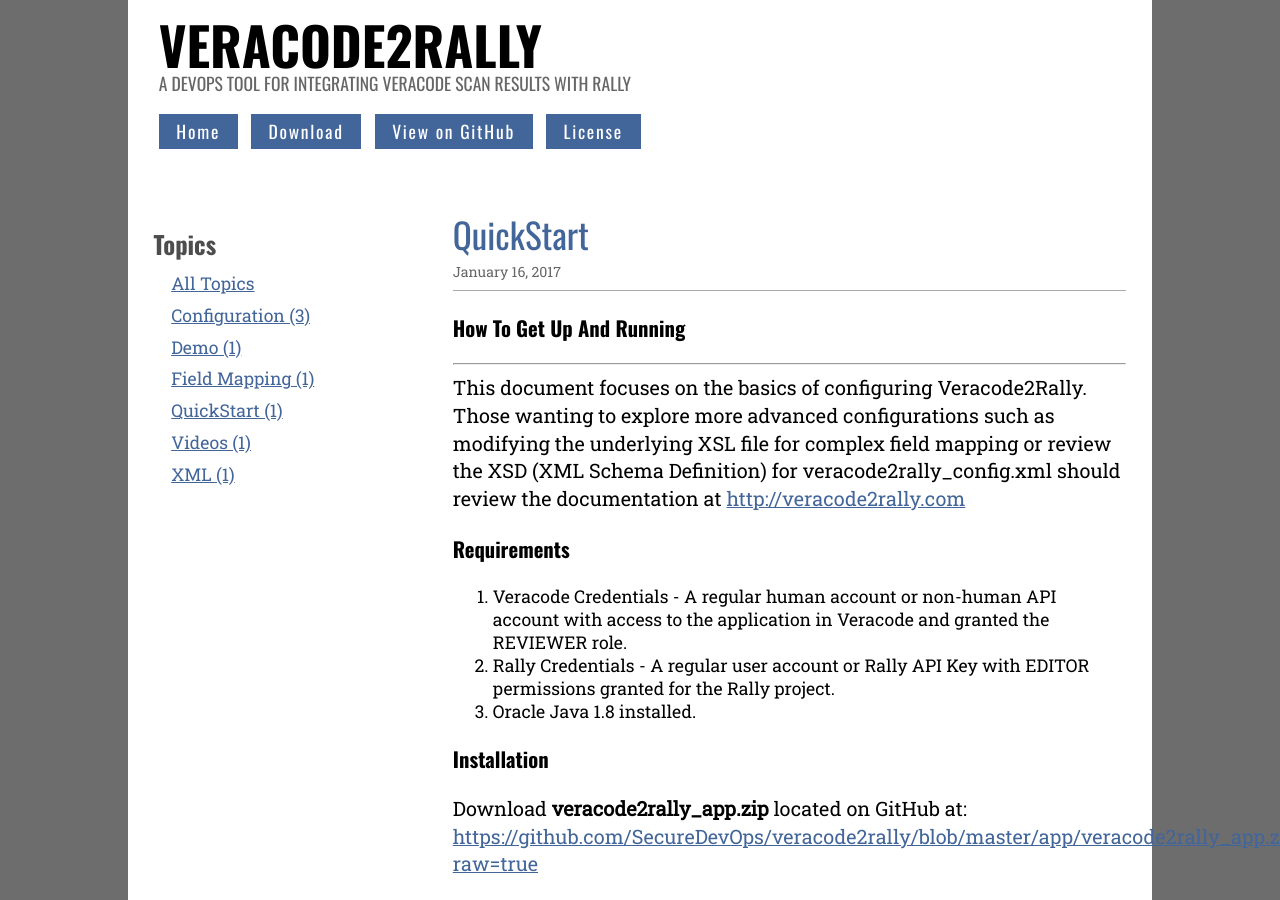
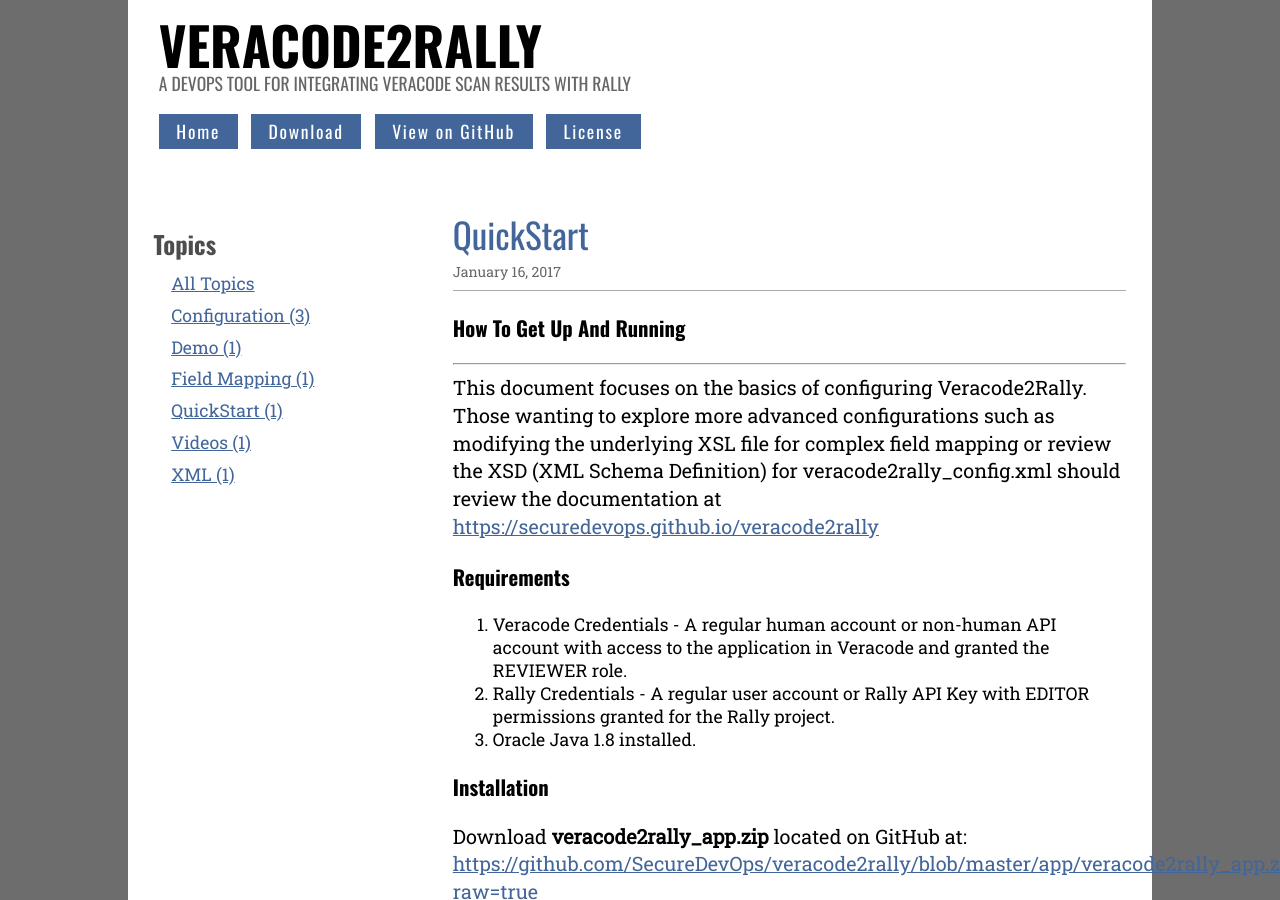
Before and after one commit to SecureDevOps/veracode2rally, a Jekyll site: the page built from _posts/2017-01-16-quickstart.md, in a window 1280 px wide and 900 px high. Built offline with Jekyll 4.4.1, drawn with Linux system fonts in a browser that asks for light colours; some of the changed lines change nothing that is shown.

Commit message:
Update 2017-01-16-quickstart.md

```diff
--- a/_posts/2017-01-16-quickstart.md
+++ b/_posts/2017-01-16-quickstart.md
@@ -7,7 +7,7 @@
 # How To Get Up And Running #
 ----------
 
-This document focuses on the basics of configuring Veracode2Rally. Those wanting to explore more advanced configurations such as modifying the underlying XSL file for complex field mapping or review the XSD (XML Schema Definition) for veracode2rally_config.xml should review the documentation at [http://veracode2rally.com](http://veracode2rally.com "http://veracode2rally.com")
+This document focuses on the basics of configuring Veracode2Rally. Those wanting to explore more advanced configurations such as modifying the underlying XSL file for complex field mapping or review the XSD (XML Schema Definition) for veracode2rally_config.xml should review the documentation at [https://securedevops.github.io/veracode2rally](https://securedevops.github.io/veracode2rally "https://securedevops.github.io/veracode2rally/")
 
 
 # Requirements #
```
